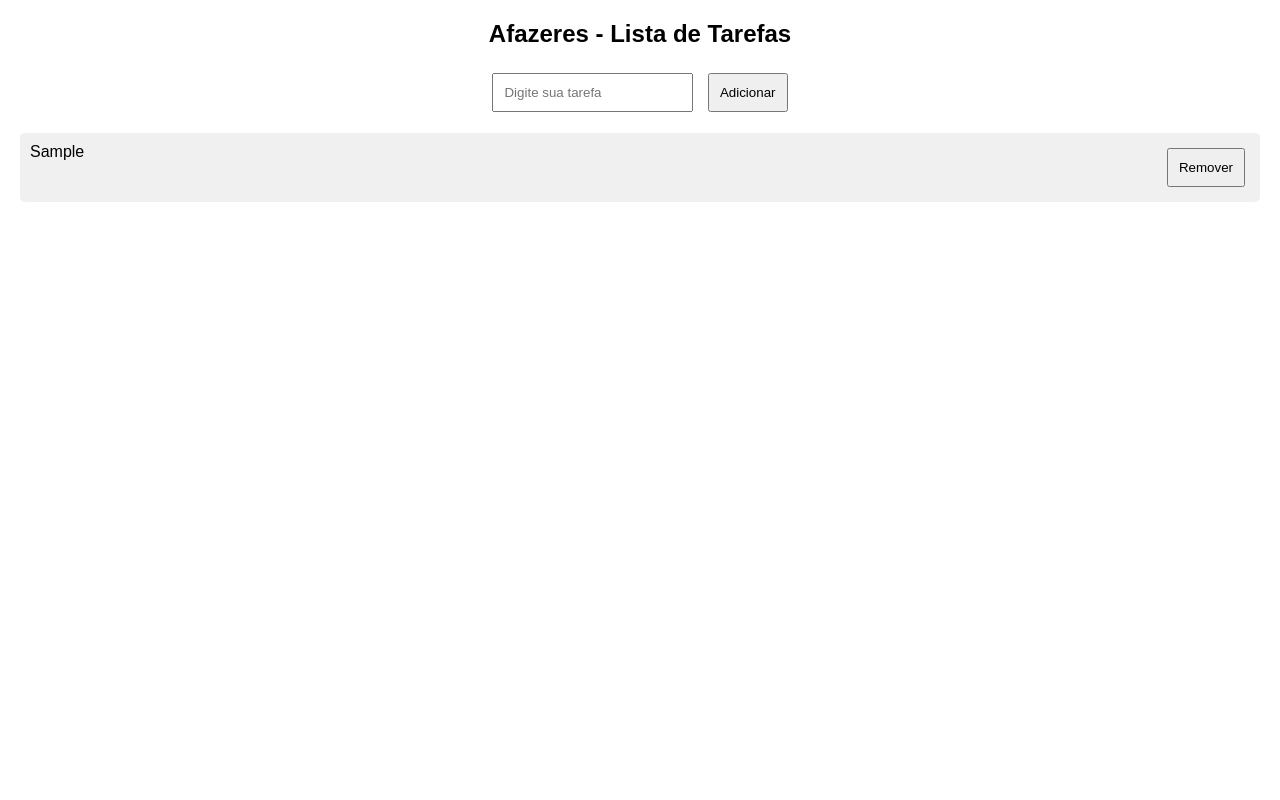
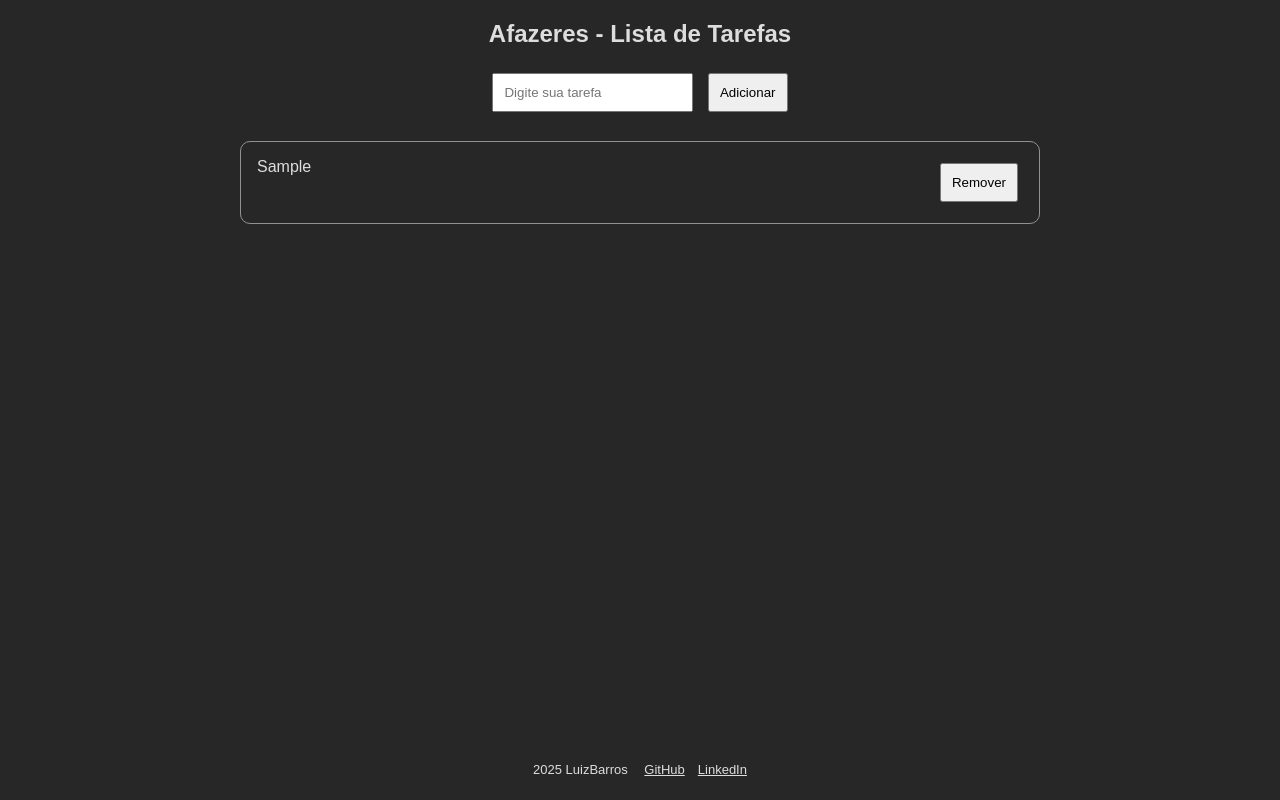
Before and after one commit to luiz-barros-92/afazeres, a plain HTML site: page index.html in a window 1280 px wide. Both pictures are taken after typing "Sample" into the empty fields and a click on the button "Adicionar". Drawn offline with Linux system fonts and the light colour scheme.

Commit message:
Estilo dark, organização de outputs e implementação do rodapé com ano automático

```diff
--- a/index.html
+++ b/index.html
@@ -13,6 +13,9 @@
     <button id="adicionarBtn">Adicionar</button>
   </div>
   <ul id="lista"></ul>
+  <footer>
+    <p id="rodape"><span id="ano"></span> LuizBarros &emsp;<a href="https://github.com/luiz-barros-92" target="_blank" rel="external">GitHub</a>&emsp;<a href="https://www.linkedin.com/in/luiz-barros-2ba4b7342" target="_blank" rel="external">LinkedIn</a></p>
+</footer>
   <script src="src/script.js"></script>
 </body>
 </html>
--- a/src/script.js
+++ b/src/script.js
@@ -30,3 +30,7 @@ adicionarBtn.addEventListener('click', () => {
 
    tarefaInput.value = '';
  });
+
+ window.onload = function() {
+  document.getElementById("ano").innerHTML = new Date().getFullYear();
+ }
--- a/src/style.css
+++ b/src/style.css
@@ -1,7 +1,13 @@
 body {
     font-family: Arial, sans-serif;
+    margin: 0;
+    padding: 0;
+    display: flex;
+    flex-direction: column;
+    min-height: 100vh;
+    background-color: #272727;
+    color: #ddd;
     text-align: center;
-    margin: 20px;
 }
 input, button {
     padding: 10px;
@@ -12,17 +18,20 @@ ul {
     padding: 0;
 }
 li {
-    margin: 10px 0;
-    padding: 10px;
-    background: #f0f0f0;
-    border-radius: 5px;
+    color: #ddd;
+    padding: 1rem;
+    margin: 0.5rem auto;
+    max-width: 800px;
+    border: 1px solid #919191;
+    border-radius: 10px;
+    box-sizing: border-box;
     display: flex;
     justify-content: space-between;
-}
-li.completed {
+  }
+
+  li.completed {
     text-decoration: line-through;
-    color: gray;
-}
+  }
 button {
     cursor: pointer;
 }
@@ -30,3 +39,23 @@ button {
 .btn-remover {
     margin-left: 10px;
 }
+
+footer {
+    background-color: #272727;
+    color: #ddd;
+    padding: 10px;
+    clear: both;
+    margin-top: auto;
+}
+
+footer p {
+    text-align: center;
+  }
+
+#rodape {
+    font-size: 13px;
+  }
+
+#rodape a {
+    color: #ddd;
+  }
```
